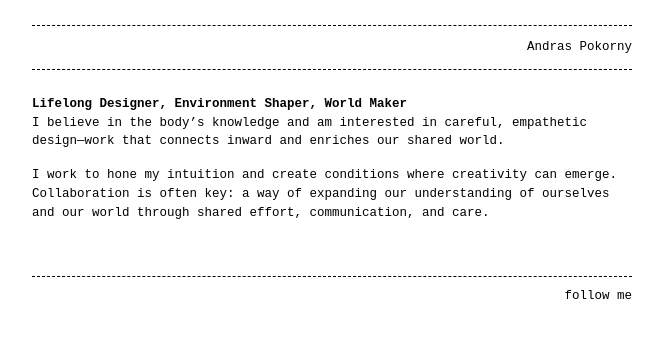
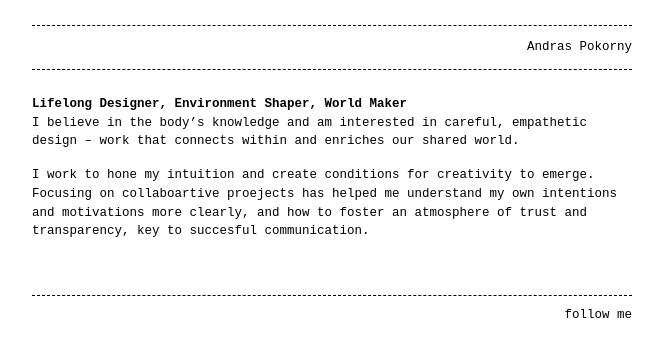
Before and after one commit to easydoesit-design/easydoesit-design.github.io, a Jekyll site: the page built from index.md, in a window 1280 px wide. Shown: the top 357 px of the page, without its empty margins (308-971 px from the left). Built offline with Jekyll 4.4.1, drawn with Linux system fonts in a browser that asks for light colours.

Commit message:
Update index.md

```diff
--- a/index.md
+++ b/index.md
@@ -5,6 +5,6 @@ permalink: /
 ---
 
 # Lifelong Designer, Environment Shaper, World Maker
-I believe in the body’s knowledge and am interested in careful, empathetic design—work that connects inward and enriches our shared world.
+I believe in the body’s knowledge and am interested in careful, empathetic design -- work that connects within and enriches our shared world.
 
-I work to hone my intuition and create conditions where creativity can emerge. Collaboration is often key: a way of expanding our understanding of ourselves and our world through shared effort, communication, and care.
+I work to hone my intuition and create conditions for creativity to emerge. Focusing on collaboartive proejects has helped me understand my own intentions and motivations more clearly, and how to foster an atmosphere of trust and transparency, key to succesful communication.
```
